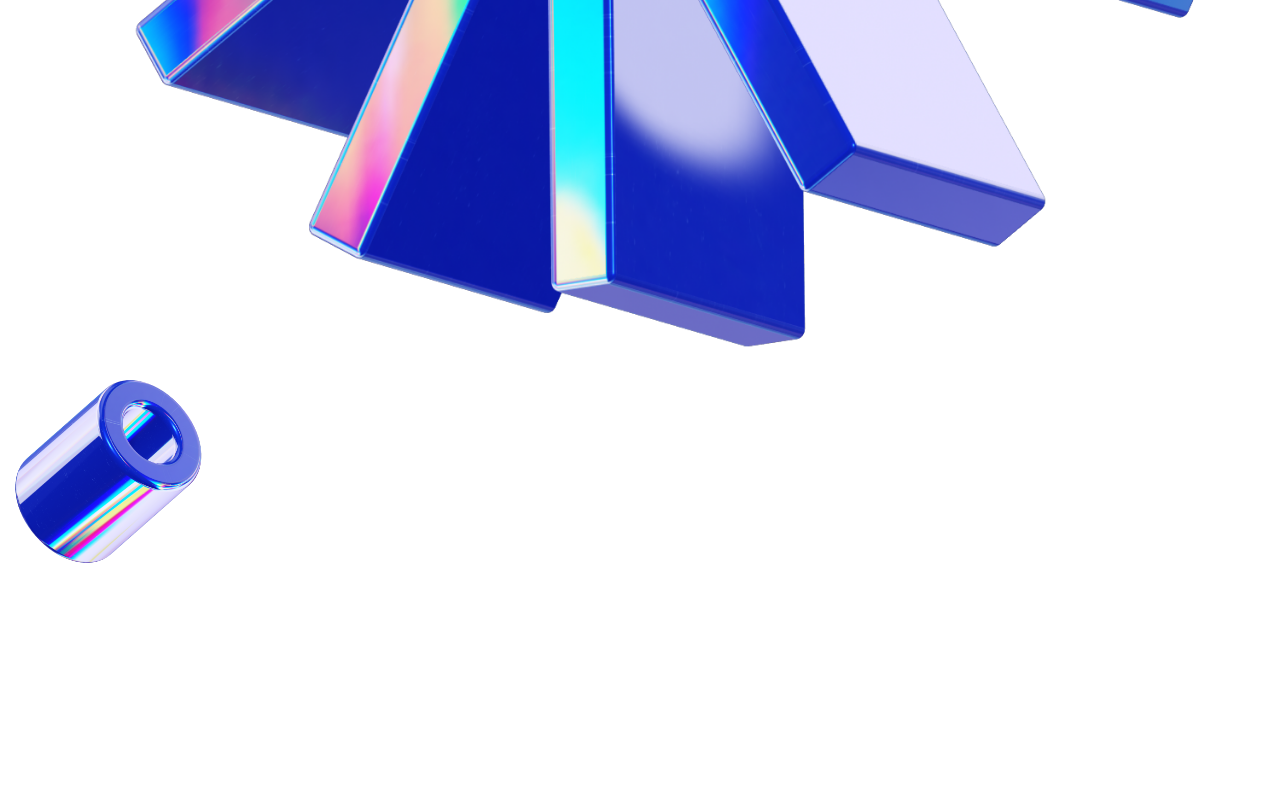
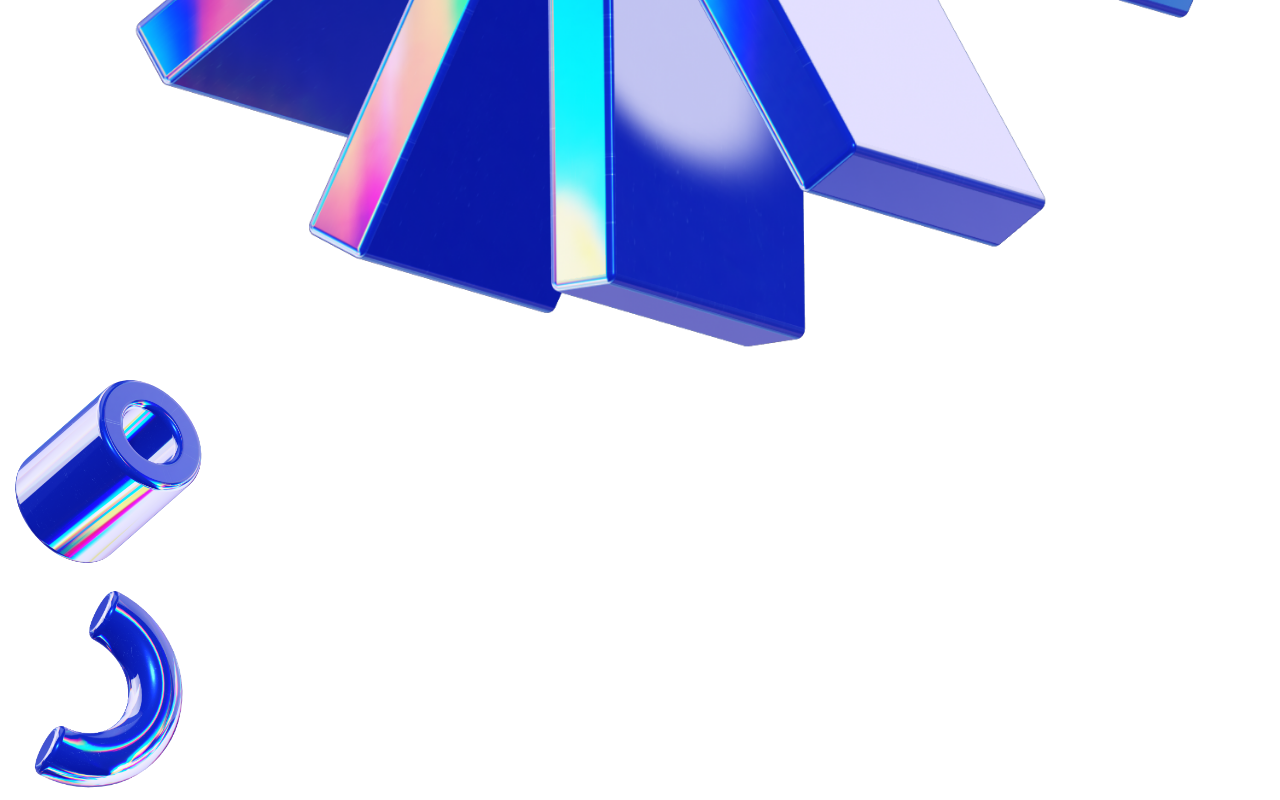
Before and after one commit to lahiruyasas7/light-saas-landing-page, a Next.js app: page / in a window 1280 px wide. Shown: the part 3988-4788 px from the top of the page. Before the commit the page ends 4568 px from the top, so only its background shows below. Built offline with nearby package versions, Linux system fonts and the light colour scheme.

Commit message:
feat: completed here section

```diff
--- a/src/sections/Hero.tsx
+++ b/src/sections/Hero.tsx
@@ -3,6 +3,7 @@ import ArrowRight from "@/assets/arrow-right.svg";
 import CogImage from "@/assets/cog.png";
 import Image from "next/image";
 import CylinderImage from "@/assets/cylinder.png";
+import NoodleImage from "@/assets/noodle.png";
 
 export const Hero = () => {
   return (
@@ -37,7 +38,7 @@ export const Hero = () => {
             <Image
               src={CogImage}
               alt="cog image"
-              className="md:h-full md:w-auto md:absolute md:max-w-none md:-left-6"
+              className="md:h-full md:w-auto md:absolute md:max-w-none md:-left-6 lg:left-0"
             />
             <Image
               src={CylinderImage}
@@ -46,6 +47,13 @@ export const Hero = () => {
               height={220}
               className="hidden md:block md:absolute -top-8 -left-32"
             />
+            <Image
+              src={NoodleImage}
+              alt="noodle image"
+              width={220}
+              height={220}
+              className="hidden lg:block lg:absolute rotate-[30deg] left-[448px] top-[524px]"
+            />
           </div>
         </div>
       </div>
```
